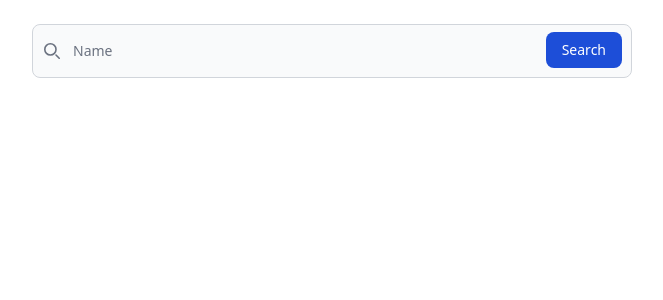
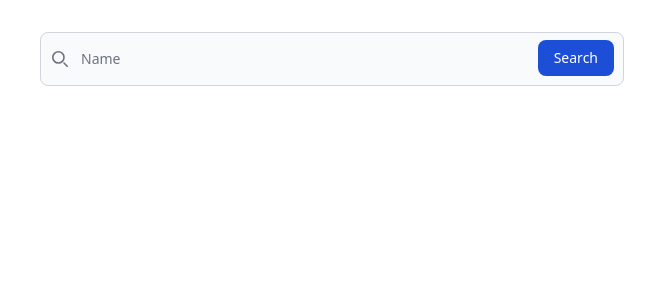
Before and after one commit to helloim-hd/boo-chatty-boo, a Vue app: page / in a window 1280 px wide. Shown: the top 300 px of the page, without its empty margins (308-971 px from the left). Built offline with nearby package versions, Linux system fonts and the light colour scheme.

Commit message:
style: no zoom and add margin

```diff
--- a/index.html
+++ b/index.html
@@ -3,7 +3,7 @@
   <head>
     <meta charset="UTF-8" />
     <link rel="icon" type="image/svg+xml" href="/vite.svg" />
-    <meta name="viewport" content="width=device-width, initial-scale=1.0" />
+    <meta name="viewport" content="width=device-width, initial-scale=1, maximum-scale=1, user-scalable=no">
     <title>Vite + Vue</title>
   </head>
   <body>
--- a/src/components/Rooms.vue
+++ b/src/components/Rooms.vue
@@ -1,5 +1,5 @@
 <template>
-  <div v-for="data in rooms">
+  <div v-for="data in rooms" class="m-2">
     <div
       href="#"
       class="bmax-w-sm p-6 bg-white border border-gray-200 rounded-lg shadow-sm hover:bg-gray-100 dark:bg-gray-800 dark:border-gray-700 dark:hover:bg-gray-700 cursor-pointer mt-5"
--- a/src/components/SearchRoomInput.vue
+++ b/src/components/SearchRoomInput.vue
@@ -1,6 +1,5 @@
 <template>
-  <div>
-    <div class="relative">
+  <div class="relative m-2">
     <div
       class="absolute inset-y-0 start-0 flex items-center ps-3 pointer-events-none"
     >
@@ -46,7 +45,6 @@
       <span class="sr-only">Loading...</span>
     </div>
   </div>
-  </div>
 </template>
 
 <script setup>
```
Lines whose indentation alone changed are shown as unchanged.
